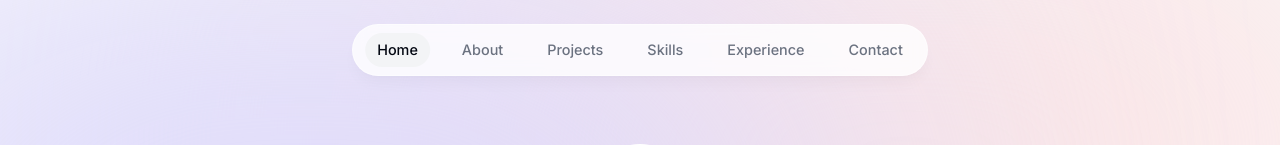
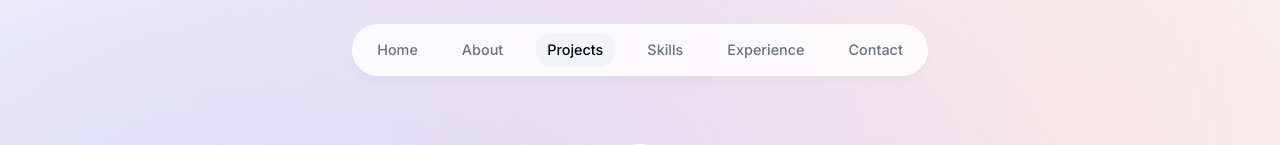
Before and after one commit to Pakkerman/portfolio, a Next.js app: page / in a window 1280 px wide. Shown: the top 145 px of the page. Built offline with nearby package versions, Linux system fonts and the light colour scheme; grey boxes are pictures that could not be loaded.

Commit message:
Added ActiveSectionContext to keep track of which section is inView and animate header accordingly

```diff
--- a/app/layout.tsx
+++ b/app/layout.tsx
@@ -1,6 +1,7 @@
 import Header from '@/components/header'
 import './globals.css'
 import { Inter } from 'next/font/google'
+import { ActiveSectionContextProvider } from '@/context/activeSectionContext'
 
 const inter = Inter({ subsets: ['latin'] })
 
@@ -19,8 +20,10 @@ export default function RootLayout({ children }: RootLayoutProps) {
       ${inter.className}`}>
         <div className="bg-[#fbe2e3] absolute top-[-6rem] right-[-11rem] h-[31.25rem] w-[31.25rem] -z-10 rounded-full blur-[10rem] sm:w-[68.75rem]" />
         <div className="bg-[#dbd7fb] absolute top-[-1rem] left-[-35rem] h-[31.25rem] w-[50rem] -z-10 rounded-full blur-[10rem] sm:w-[68.75rem] md:left-[-33rem] lg:left-[-28rem] xl:left-[-15rem] 2xl:left[-5rem]" />
-        <Header />
-        {children}
+        <ActiveSectionContextProvider>
+          <Header />
+          {children}
+        </ActiveSectionContextProvider>
       </body>
     </html>
   )
--- a/components/about.tsx
+++ b/components/about.tsx
@@ -1,12 +1,26 @@
 'use client'
 
 import { motion } from 'framer-motion'
+import { useEffect } from 'react'
+import { useInView } from 'react-intersection-observer'
+import { useActiveSectionContext } from '@/context/activeSectionContext'
+
 import SectionHeading from './section-heading'
 
 export default function About() {
+  const { setActiveSection } = useActiveSectionContext()
+  const { ref, inView } = useInView({
+    threshold: 0.75,
+  })
+
+  useEffect(() => {
+    if (inView) setActiveSection('About')
+  }, [inView, setActiveSection])
+
   return (
     <motion.section
       id="about"
+      ref={ref}
       className="mb-28 max-w-[45rem] text-center leading-8 sm:mb-40 scroll-mt-28"
       initial={{ opacity: 0, y: 100 }}
       animate={{ opacity: 1, y: 0 }}
--- a/components/header.tsx
+++ b/components/header.tsx
@@ -1,15 +1,14 @@
 'use client'
 
 import Link from 'next/link'
-import { useState } from 'react'
-
 import { motion } from 'framer-motion'
 import clsx from 'clsx'
 
+import { useActiveSectionContext } from '@/context/activeSectionContext'
 import { links } from '@/lib/data'
 
 export default function Header() {
-  const [activeSection, setActiveSection] = useState('Home')
+  const { activeSection, setActiveSection } = useActiveSectionContext()
 
   return (
     <header className="z-[999] relative">
--- a/components/intro.tsx
+++ b/components/intro.tsx
@@ -2,16 +2,28 @@
 
 import Link from 'next/link'
 import Image from 'next/image'
+import { useEffect } from 'react'
 
 import { motion } from 'framer-motion'
+import { useInView } from 'react-intersection-observer'
 import { BsArrowRight, BsLinkedin } from 'react-icons/bs'
 import { HiDownload } from 'react-icons/hi'
 import { FaGithubSquare } from 'react-icons/fa'
 
+import { useActiveSectionContext } from '@/context/activeSectionContext'
+
 export default function Intro() {
+  const { setActiveSection } = useActiveSectionContext()
+  const { ref, inView } = useInView({ threshold: 0.5 })
+
+  useEffect(() => {
+    if (inView) setActiveSection('Home')
+  }, [inView, setActiveSection])
+
   return (
     <section
       id="home"
+      ref={ref}
       className="mb-28 max-w-[50rem] text-center sm:mb-0 scroll-mt-96">
       <div className="flex items-center justify-center">
         <div className="relative">
--- a/components/projects.tsx
+++ b/components/projects.tsx
@@ -1,12 +1,25 @@
-import React from 'react'
+'use client'
+
+import React, { useEffect } from 'react'
+import { useInView } from 'react-intersection-observer'
+import { useActiveSectionContext } from '@/context/activeSectionContext'
 
 import SectionHeading from './section-heading'
+import { Project } from './project'
 import { projectsData } from '@/lib/data'
-import { Project } from './project'
 
 export default function Projects() {
+  const { setActiveSection } = useActiveSectionContext()
+  const { ref, inView } = useInView({
+    threshold: 0.5,
+  })
+
+  useEffect(() => {
+    if (inView) setActiveSection('Projects')
+  }, [inView, setActiveSection])
+
   return (
-    <section id="projects" className="scroll-mt-28">
+    <section id="projects" ref={ref} className="scroll-mt-28">
       <SectionHeading>My projects</SectionHeading>
       <div className="">
         {projectsData.map((item, idx) => (
--- /dev/null
+++ b/context/activeSectionContext.tsx
@@ -0,0 +1,34 @@
+'use client'
+
+import React, { createContext, useContext, useState } from 'react'
+import { links } from '@/lib/data'
+
+type SectionsName = (typeof links)[number]['name']
+type ActiveSectionContext = {
+  activeSection: SectionsName
+  setActiveSection: React.Dispatch<React.SetStateAction<SectionsName>>
+}
+type ActiveSectionContextProviderProps = { children: React.ReactNode }
+
+const ActiveSectionContext = createContext<ActiveSectionContext | null>(null)
+
+export function ActiveSectionContextProvider({
+  children,
+}: ActiveSectionContextProviderProps) {
+  const [activeSection, setActiveSection] = useState<SectionsName>('Home')
+
+  return (
+    <ActiveSectionContext.Provider value={{ activeSection, setActiveSection }}>
+      {children}
+    </ActiveSectionContext.Provider>
+  )
+}
+
+export function useActiveSectionContext() {
+  const context = useContext(ActiveSectionContext)
+  if (!context)
+    throw new Error(
+      'useActiveSectionContext must be inside of ActiveSectionContextProvider'
+    )
+  return context
+}
```
